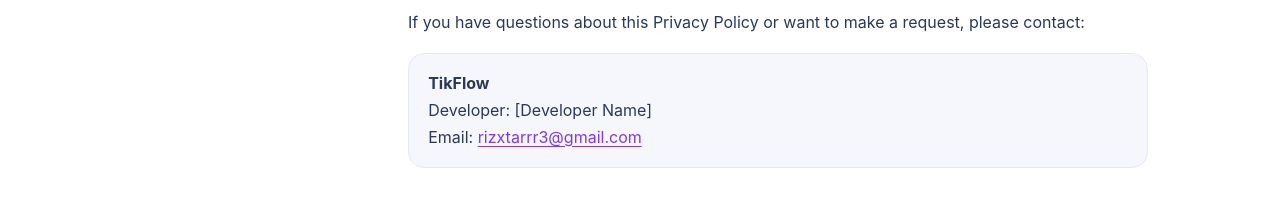
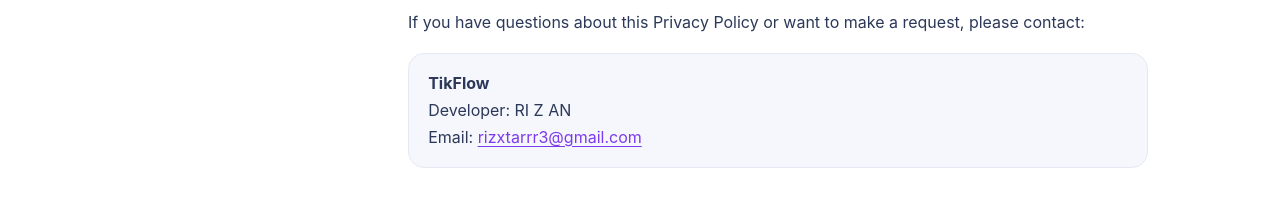
Before and after one commit to rizan3x-git/TikFlow, a plain HTML site: page privacy-policy.html in a window 1280 px wide. Shown: the part 5519-5720 px from the top of the page. Drawn offline with Linux system fonts and the light colour scheme.

Commit message:
Update privacy-policy.html

```diff
--- a/privacy-policy.html
+++ b/privacy-policy.html
@@ -178,7 +178,7 @@
         <h2><span class="num">15</span>Contact Us</h2>
         <p>If you have questions about this Privacy Policy or want to make a request, please contact:</p>
         <div class="callout">
-          <p><strong>TikFlow</strong><br>Developer: [Developer Name]<br>Email: <a href="mailto:rizxtarrr3@gmail.com">rizxtarrr3@gmail.com</a></p>
+          <p><strong>TikFlow</strong><br>Developer: RI Z AN <br>Email: <a href="mailto:rizxtarrr3@gmail.com">rizxtarrr3@gmail.com</a></p>
         </div>
       </section>
     </article>
```
